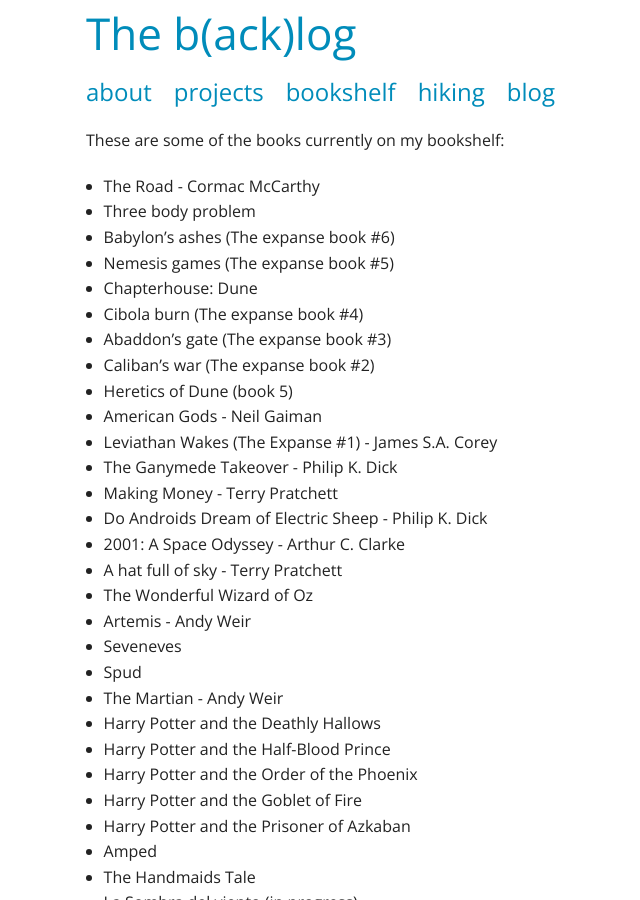
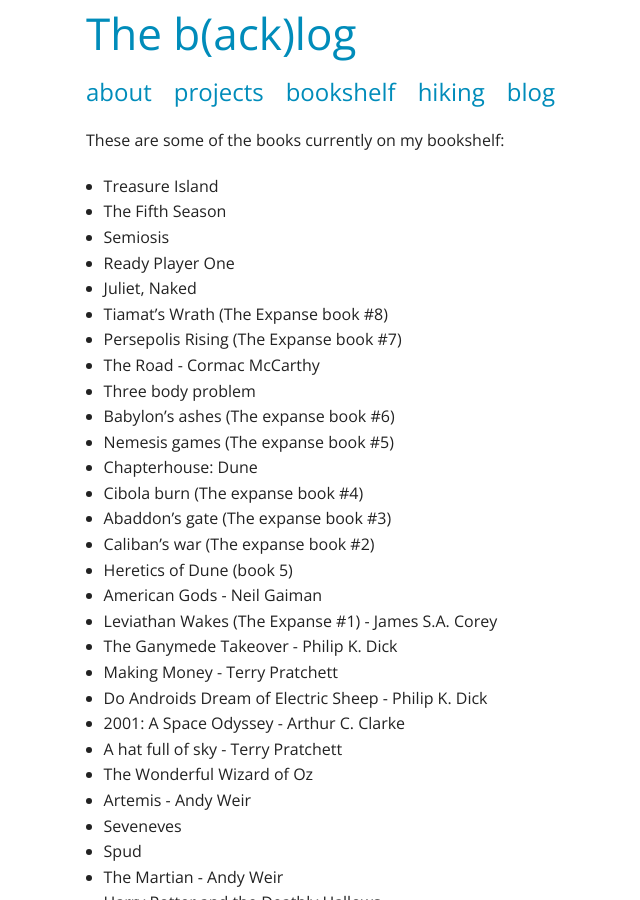
Before and after one commit to dirkcuys/thebacklog, a Jekyll site: the page built from bookshelf/index.md, in a window 1280 px wide and 900 px high. Shown: the whole window, without its empty margins (69-709 px from the left). Built offline with Jekyll 4.4.1, drawn with Linux system fonts in a browser that asks for light colours; nearby versions of some CDN libraries.

Commit message:
Update bookshelf

```diff
--- a/bookshelf/index.md
+++ b/bookshelf/index.md
@@ -4,6 +4,13 @@
 ---
 These are some of the books currently on my bookshelf:
 
+*   Treasure Island
+*   The Fifth Season
+*   Semiosis
+*   Ready Player One
+*   Juliet, Naked
+*   Tiamat's Wrath (The Expanse book #8)
+*   Persepolis Rising (The Expanse book #7)
 *   The Road - Cormac McCarthy
 *   Three body problem
 *   Babylon's ashes (The expanse book #6)
```
